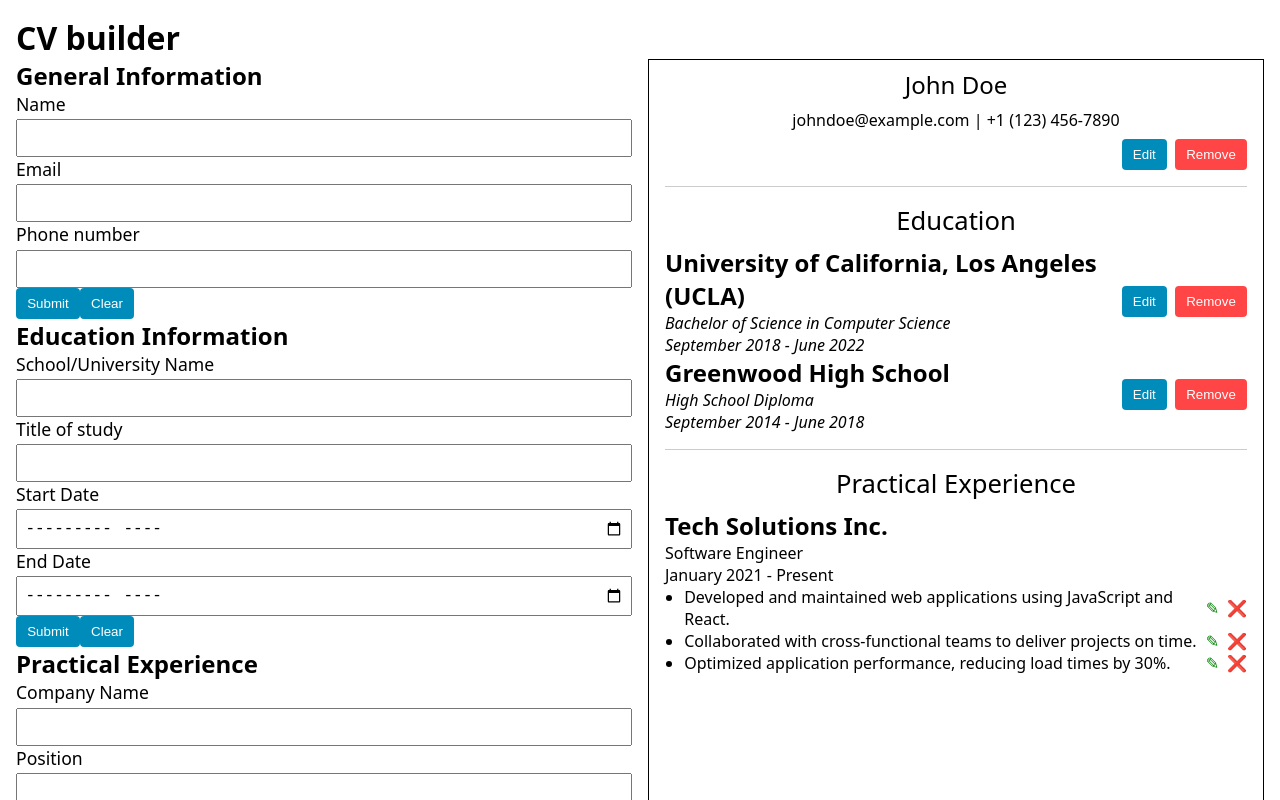
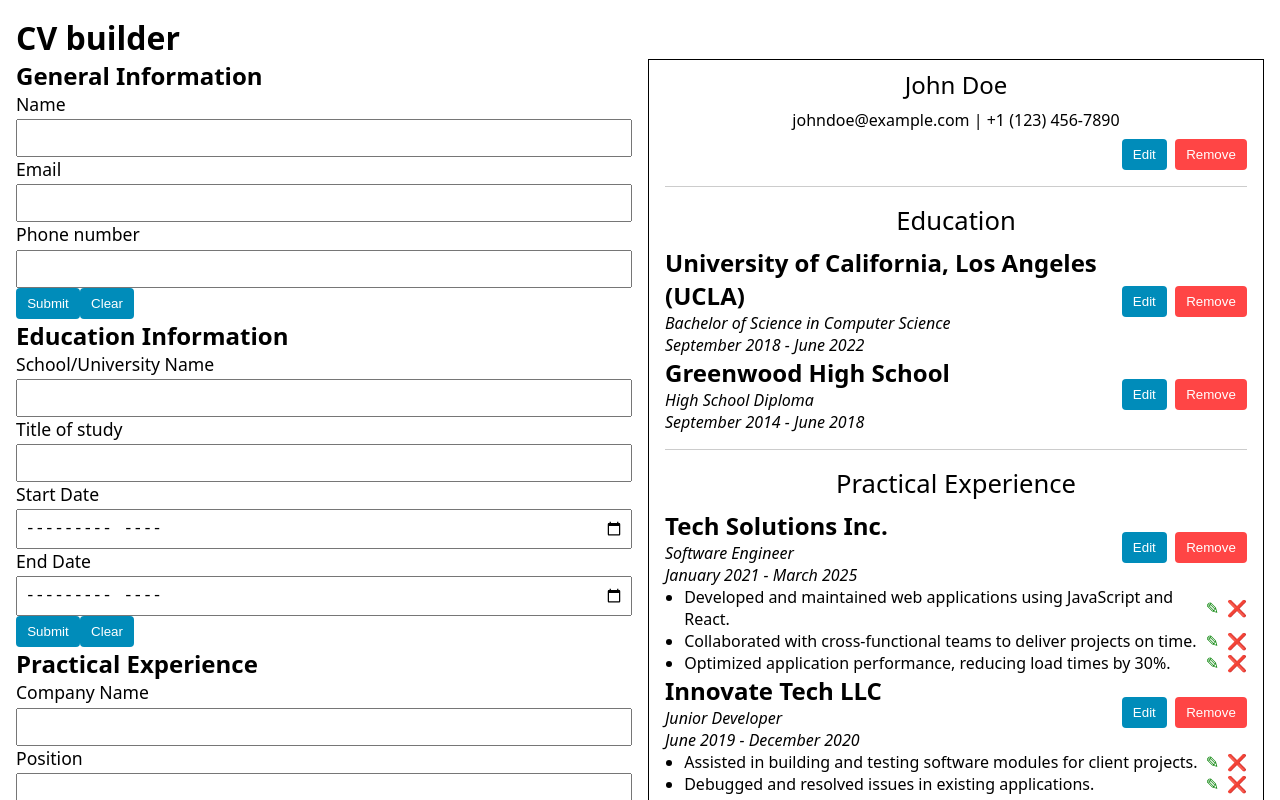
Before and after one commit to tmz0822/odin-cv-application, a React (Vite) app: page / in a window 1280 px wide. Shown: the top 800 px of the page. Built offline with nearby package versions, Linux system fonts and the light colour scheme.

Commit message:
update practical experience section and add edit/remove functions

```diff
--- a/src/App.jsx
+++ b/src/App.jsx
@@ -34,14 +34,47 @@ function App() {
       name: 'Tech Solutions Inc.',
       position: 'Software Engineer',
       startDate: '2021-01',
-      endDate: 'Present',
+      endDate: '2025-03',
       responsibilities: [
         'Developed and maintained web applications using JavaScript and React.',
         'Collaborated with cross-functional teams to deliver projects on time.',
         'Optimized application performance, reducing load times by 30%.',
       ],
     },
+    {
+      id: 2,
+      name: 'Innovate Tech LLC',
+      position: 'Junior Developer',
+      startDate: '2019-06',
+      endDate: '2020-12',
+      responsibilities: [
+        'Assisted in building and testing software modules for client projects.',
+        'Debugged and resolved issues in existing applications.',
+        'Documented technical processes and user manuals for new software.',
+      ],
+    },
   ]);
+
+  console.log(practicalExperiences);
+
+  function handlePracticalExperienceFormSubmit(practicalExperience) {
+    const newPracticalExperiences = [
+      ...practicalExperiences,
+      practicalExperience,
+    ];
+    setPracticalExperiences(newPracticalExperiences);
+  }
+
+  function updatePracticalExperience(newExperience) {
+    const newPracticalExperiences = practicalExperiences.map((experience) => {
+      if (experience.id === newExperience.id) {
+        return newExperience;
+      } else {
+        return experience;
+      }
+    });
+    setPracticalExperiences(newPracticalExperiences);
+  }
 
   function handleEducationFormSubmit(formData) {
     const name = formData.get('name');
@@ -98,7 +131,11 @@ function App() {
           <EducationInfoForm
             handleEducationFormSubmit={handleEducationFormSubmit}
           />
-          <PracticalExperienceForm />
+          <PracticalExperienceForm
+            handlePracticalExperienceFormSubmit={
+              handlePracticalExperienceFormSubmit
+            }
+          />
         </div>
 
         <Resume
@@ -108,6 +145,7 @@ function App() {
           updateEducationInfo={updateEducationInfo}
           removeEducationInfo={removeEducationInfo}
           practicalExperiences={practicalExperiences}
+          updatePracticalExperience={updatePracticalExperience}
         />
       </main>
     </div>
--- a/src/components/PracticalExperienceForm.jsx
+++ b/src/components/PracticalExperienceForm.jsx
@@ -1,12 +1,11 @@
 import FormField from './FormField';
 import plusSvg from '../assets/plus-solid.svg';
 import { useState } from 'react';
+import { v4 as uuidv4 } from 'uuid';
 
-function PracticalExperienceForm() {
+function PracticalExperienceForm({ handlePracticalExperienceFormSubmit }) {
   const [responsibility, setResponsibility] = useState('');
   const [responsibilities, setResponsibilities] = useState([]);
-
-  console.log(responsibilities);
 
   function handleAddResponsibility() {
     const newResponsibilities = responsibilities.concat(responsibility);
@@ -20,8 +19,27 @@ function PracticalExperienceForm() {
     setResponsibility(e.target.value);
   }
 
+  function handleSubmit(formData) {
+    const practicalExperience = {
+      id: uuidv4(),
+      name: formData.get('name'),
+      position: formData.get('position'),
+      startDate: formData.get('startDate'),
+      endDate: formData.get('endDate'),
+      responsibilities: responsibilities,
+    };
+    handlePracticalExperienceFormSubmit(practicalExperience);
+
+    clearInputs();
+  }
+
+  function clearInputs() {
+    setResponsibility('');
+    setResponsibilities([]);
+  }
+
   return (
-    <form className="add-responsibility-form">
+    <form className="add-responsibility-form" action={handleSubmit}>
       <h2>Practical Experience</h2>
       <FormField label="Company Name" name="name" />
       <FormField label="Position" name="position" />
@@ -52,7 +70,9 @@ function PracticalExperienceForm() {
         </ul>
       )}
       <button type="submit">Submit</button>
-      <button>Clear</button>
+      <button type="reset" onClick={clearInputs}>
+        Clear
+      </button>
     </form>
   );
 }
--- a/src/components/PracticalExperienceInfo.jsx
+++ b/src/components/PracticalExperienceInfo.jsx
@@ -1,4 +1,9 @@
-function PracticalExperienceInfo({ experience }) {
+import { useState } from 'react';
+import Responsibility from './Responsibility';
+
+function PracticalExperienceInfo({ experience, updatePracticalExperience }) {
+  const [isEditing, setIsEditing] = useState(false);
+
   const formatter = new Intl.DateTimeFormat('default', {
     month: 'long',
     year: 'numeric',
@@ -8,27 +13,104 @@ function PracticalExperienceInfo({ experience }) {
     new Date(experience.startDate + '-01')
   );
 
+  const formattedEndDate = formatter.format(
+    new Date(experience.endDate + '-01')
+  );
+
+  function handleSubmit(formData) {
+    const newExperience = {
+      id: experience.id,
+      name: formData.get('name'),
+      position: formData.get('position'),
+      startDate: formData.get('startDate'),
+      endDate: formData.get('endDate'),
+      responsibilities: experience.responsibilities,
+    };
+    updatePracticalExperience(newExperience);
+    setIsEditing(false);
+  }
+
+  function updateResponsibility(index, newResponsibility) {
+    const newResponsibilities = experience.responsibilities.map(
+      (responsibility, i) => {
+        if (index === i) {
+          return newResponsibility;
+        } else {
+          return responsibility;
+        }
+      }
+    );
+
+    const newExperience = {
+      ...experience,
+      responsibilities: newResponsibilities,
+    };
+    updatePracticalExperience(newExperience);
+  }
+
   return (
+    <>
       <div className="practical-experience">
+        {!isEditing ? (
+          <div className="top-section">
+            <div>
               <h2>{experience.name}</h2>
-      <div>{experience.position}</div>
               <div>
-        {formattedStartDate} - {experience.endDate}
+                <i>{experience.position}</i>
               </div>
+              <div>
+                <i>
+                  {formattedStartDate} - {formattedEndDate}
+                </i>
+              </div>
+            </div>
+
+            <div className="buttons">
+              <button onClick={() => setIsEditing(!isEditing)}>Edit</button>
+              <button className="warning">Remove</button>
+            </div>
+          </div>
+        ) : (
+          <form className="editable-top-section" action={handleSubmit}>
+            <div>
+              <input name="name" defaultValue={experience.name} />
+              <input name="position" defaultValue={experience.position} />
+              <div className="date">
+                <input
+                  name="startDate"
+                  type="month"
+                  defaultValue={experience.startDate}
+                />
+                -
+                <input
+                  name="endDate"
+                  type="month"
+                  defaultValue={experience.endDate}
+                />
+              </div>
+            </div>
+
+            <div className="buttons">
+              <button type="submit">Save</button>
+              <button type="button" onClick={() => setIsEditing(!isEditing)}>
+                Cancel
+              </button>
+            </div>
+          </form>
+        )}
+
         <ul className="responsibility-list">
           {experience.responsibilities.map((responsibility, index) => (
-          <li key={index}>
-            <div className="content">
-              <span>{responsibility}</span>
-              <div className="buttons">
-                <button className="edit">✎</button>
-                <button className="warning">❌</button>
-              </div>
-            </div>
-          </li>
+            <Responsibility
+              key={index}
+              index={index}
+              initialResponsibility={responsibility}
+              updateResponsibility={updateResponsibility}
+            />
           ))}
         </ul>
       </div>
+    </>
   );
 }
 
--- /dev/null
+++ b/src/components/Responsibility.jsx
@@ -0,0 +1,51 @@
+import { useState } from 'react';
+
+function Responsibility({
+  index,
+  initialResponsibility,
+  updateResponsibility,
+}) {
+  const [isEditing, setIsEditing] = useState(false);
+  const [responsibility, setResponsibility] = useState(initialResponsibility);
+
+  function handleResponsibilityChange(e) {
+    setResponsibility(e.target.value);
+  }
+
+  function handleSave() {
+    updateResponsibility(index, responsibility);
+    setIsEditing(!isEditing);
+  }
+
+  return (
+    <li className="responsibility">
+      {!isEditing ? (
+        <div className="content">
+          <span>{responsibility}</span>
+
+          <div className="buttons">
+            <button onClick={() => setIsEditing(!isEditing)} className="edit">
+              ✎
+            </button>
+            <button className="warning">❌</button>
+          </div>
+        </div>
+      ) : (
+        <div className="content editable">
+          <input
+            type="text"
+            name="responsibility"
+            value={responsibility}
+            onChange={handleResponsibilityChange}
+          />
+          <div className="buttons">
+            <button onClick={handleSave}>Save</button>
+            <button onClick={() => setIsEditing(!isEditing)}>Cancel</button>
+          </div>
+        </div>
+      )}
+    </li>
+  );
+}
+
+export default Responsibility;
--- a/src/components/Resume.jsx
+++ b/src/components/Resume.jsx
@@ -12,6 +12,7 @@ function Resume({
   updateEducationInfo,
   removeEducationInfo,
   practicalExperiences,
+  updatePracticalExperience,
 }) {
   const { name, email, phone } = generalInfo;
 
@@ -62,6 +63,7 @@ function Resume({
           <PracticalExperienceInfo
             key={experience.id}
             experience={experience}
+            updatePracticalExperience={updatePracticalExperience}
           />
         ))}
       </section>
--- a/src/styles/Resume.css
+++ b/src/styles/Resume.css
@@ -39,11 +39,29 @@
   align-items: center;
 }
 
+.practical-experience .top-section,
+.practical-experience .editable-top-section {
+  display: flex;
+  align-items: center;
+  justify-content: space-between;
+}
+
+.practical-experience .top-section .buttons,
+.practical-experience .editable-top-section .buttons {
+  display: flex;
+  gap: 0.5rem;
+}
+
+.practical-experience .editable-top-section .date {
+  display: flex;
+  align-items: center;
+}
+
 .practical-experience .responsibility-list {
   margin-left: 1.2rem;
 }
 
-.practical-experience .responsibility-list li .content {
+.practical-experience .responsibility-list .content {
   display: flex;
   justify-content: space-between;
 }
@@ -61,6 +79,14 @@
 
 .practical-experience .responsibility-list button.edit {
   color: green;
+}
+
+.practical-experience .responsibility-list .content.editable .buttons {
+}
+.practical-experience .responsibility-list .content.editable button {
+  background-color: #008cba;
+  color: #fff;
+  padding: 0.5rem 0.7rem;
 }
 
 .add-responsibility-form .responsibilities {
```
Lines whose indentation alone changed are shown as unchanged.
